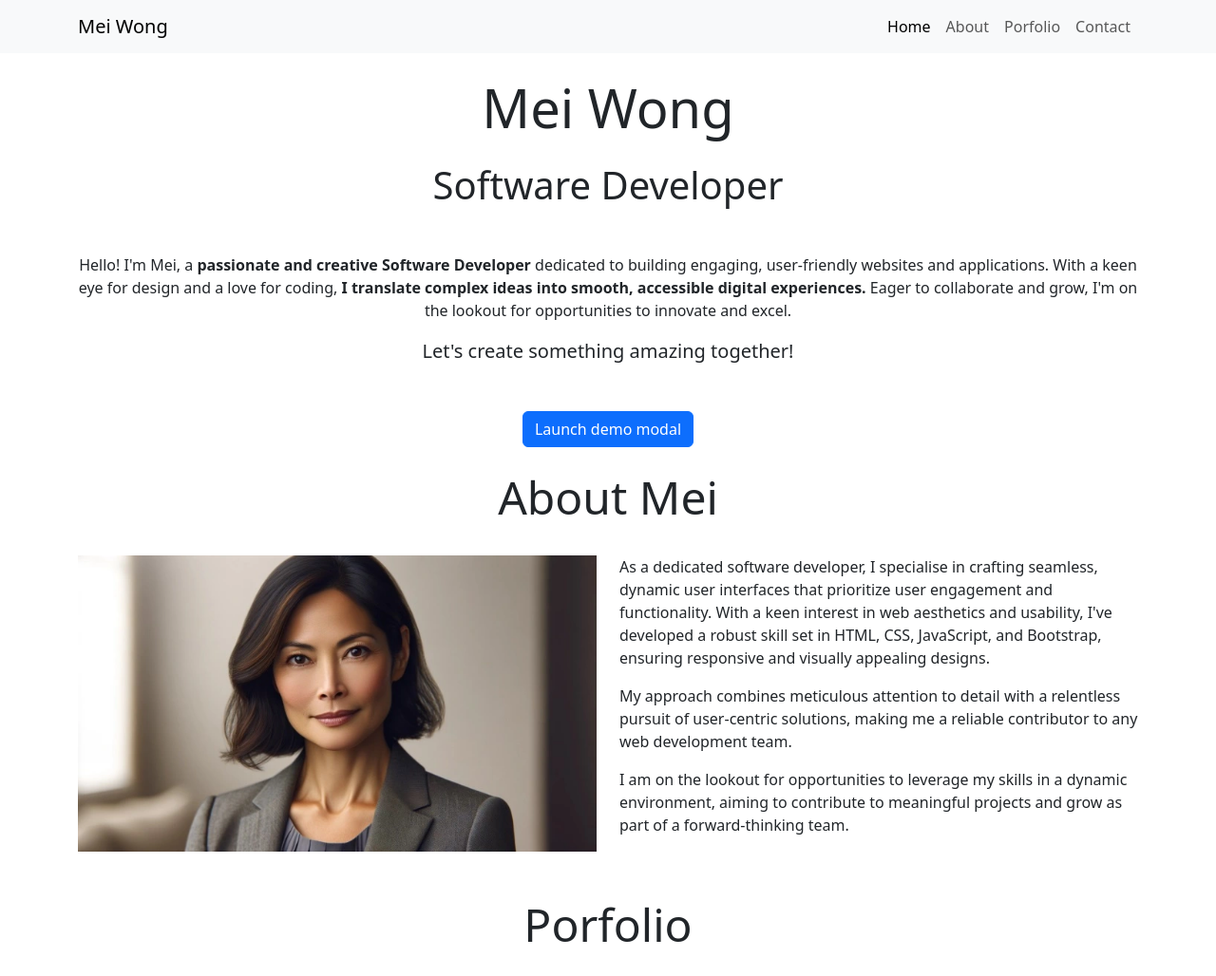
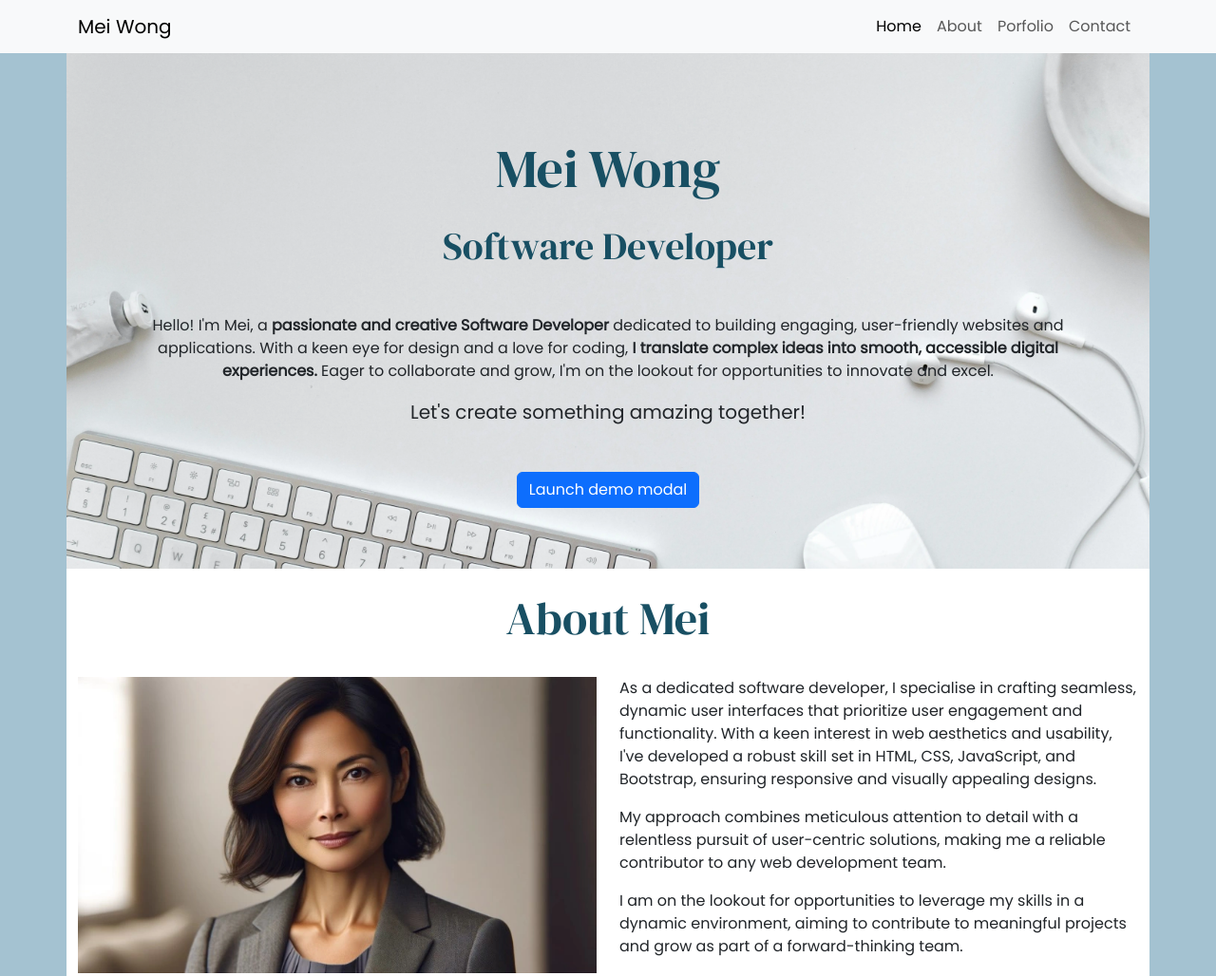
Before and after one commit to AJGreaves/dev-portfolio-review, a plain HTML site: page index.html in a window 1280 px wide. Shown: the top 1028 px of the page at 95% size. Drawn offline with nearby package versions, Linux system fonts and the light colour scheme.

Commit message:
01.05.02 Enhancing Bootstrap styles

```diff
--- /dev/null
+++ b/assets/css/style.css
@@ -0,0 +1,43 @@
+/*
+    #a4c2d1; egg blue
+    #dbdcde; light grey
+    #1f7798; mid-blue
+    #184f63; dark-blue
+*/
+
+/* global styles */
+
+@import url('https://fonts.googleapis.com/css2?family=DM+Serif+Display:ital@0;1&family=Poppins&display=swap');
+
+body {
+    font-family: "Poppins", sans-serif;
+    background-color: #a4c2d1; /* egg blue */
+}
+
+h1,
+h2 {
+    font-family: "DM Serif Display", serif;
+    color: #184f63; /* dark blue */
+}
+
+/* header */
+#hero {
+    background-color: #dbdcde; /* light grey */
+    background-image: url("../images/background.webp");
+    background-size: cover;
+    background-position: 50% 75%;
+    min-height: 500px;
+    padding: 5% 7%;
+}
+
+/* about section */
+
+#about {
+    background-color: white;
+}
+
+/* portfolio */
+
+#portfolio {
+    background-color: #dbdcde; /* light grey */
+}
--- a/index.html
+++ b/index.html
@@ -8,6 +8,8 @@
     <!-- Bootstrap CSS -->
     <link href="https://cdn.jsdelivr.net/npm/bootstrap@5.3.3/dist/css/bootstrap.min.css" rel="stylesheet"
         integrity="sha384-QWTKZyjpPEjISv5WaRU9OFeRpok6YctnYmDr5pNlyT2bRjXh0JMhjY6hW+ALEwIH" crossorigin="anonymous">
+    <!-- Custom CSS -->
+    <link rel="stylesheet" href="assets/css/style.css">
 </head>
 
 <body>
```
Also changed, not shown: assets/images/background.webp (added).
